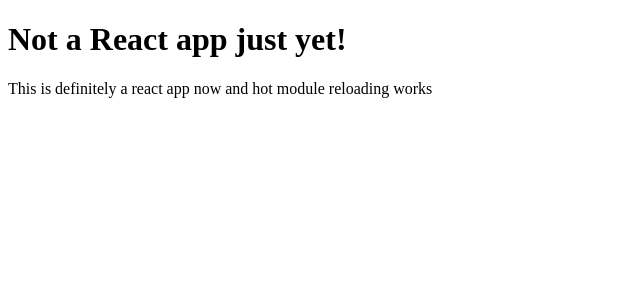
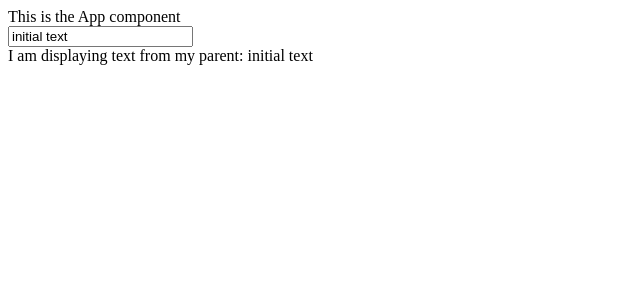
Before and after one commit to LukeAveil/rpsReact, a React app: page / in a window 1280 px wide. Shown: the top 300 px of the page, without its empty margins (0-640 px from the left). Built offline with nearby package versions, Linux system fonts and the light colour scheme.

Commit message:
basic state handling and child components

```diff
--- a/client/index.html
+++ b/client/index.html
@@ -5,7 +5,6 @@
     <title>React Todo list</title>
   </head>
   <body>
-    <h1>Not a React app just yet!</h1>
     <div id="app"></div>
     <script src="bundle.js"></script>
   </body>
--- a/components/App.js
+++ b/components/App.js
@@ -1,9 +1,15 @@
 import React, { Component } from 'react'
+import TextInput from './TextInput'
 
 class App extends Component {
 
   render() {
-    return <div>This is definitely a react app now and hot module reloading works</div>
+    return (
+      <div>
+        <div>This is the App component</div>
+        <TextInput/>
+      </div>
+    )
   }
 
 }
--- /dev/null
+++ b/components/TextDisplay.js
@@ -0,0 +1,11 @@
+import React, { Component } from 'react'
+
+class TextDisplay extends Component {
+
+  render() {
+    return <div>I am displaying text from my parent: {this.props.text}</div>
+  }
+
+}
+
+export default TextDisplay
--- /dev/null
+++ b/components/TextInput.js
@@ -0,0 +1,34 @@
+import React, { Component } from 'react'
+import TextDisplay from './TextDisplay'
+
+class TextInput extends Component {
+
+  constructor(props, context) {
+    super(props, context)
+    this.state = {
+      inputText: 'initial text'
+    }
+  }
+
+  handleChange(event) {
+    this.setState({
+      inputText: event.target.value
+    })
+  }
+
+  render() {
+    return (
+      <div>
+        <input type="text"
+          placeholder="This is going to be text"
+          value={this.state.inputText}
+          onChange={this.handleChange.bind(this)}
+        />
+        <TextDisplay text={this.state.inputText}/>
+      </div>
+    )
+  }
+
+}
+
+export default TextInput
```
Also changed, not shown: 1 other file (tests, documents, lock files or other folders).
